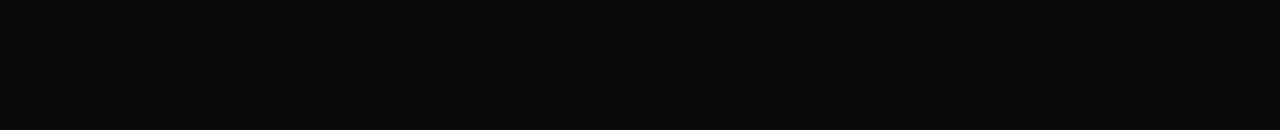
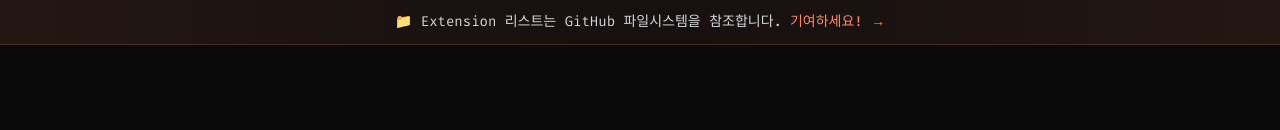
Before and after one commit to pinion05/claude-hub, a Next.js app: page / in a window 1280 px wide. Shown: the top 130 px of the page. Built offline with nearby package versions, Linux system fonts and the light colour scheme; no server answers; a web font is replaced by a local one.

Commit message:
feat: Add contribution banner with GitHub reference
- Created ContributionBanner component
- Added banner at top of HomePage showing GitHub filesystem reference
- Included link to contribute to the project
- Banner visible on all views with gradient accent styling

```diff
--- /dev/null
+++ b/src/components/molecules/ContributionBanner.tsx
@@ -0,0 +1,23 @@
+import React from 'react';
+
+export const ContributionBanner: React.FC = () => {
+  return (
+    <div className="bg-gradient-to-r from-accent/10 via-accent/5 to-accent/10 border-b border-accent/20">
+      <div className="max-w-6xl mx-auto px-6 py-3">
+        <div className="flex items-center justify-center gap-2 text-sm">
+          <span className="text-gray-300">
+            📁 Extension 리스트는 GitHub 파일시스템을 참조합니다.
+          </span>
+          <a
+            href="https://github.com/pinion05/claude-hub"
+            target="_blank"
+            rel="noopener noreferrer"
+            className="text-accent hover:text-accent-hover transition-colors font-medium"
+          >
+            기여하세요! →
+          </a>
+        </div>
+      </div>
+    </div>
+  );
+};
--- a/src/components/templates/HomePage.tsx
+++ b/src/components/templates/HomePage.tsx
@@ -6,6 +6,7 @@
 import { SearchSection } from '@/components/organisms/SearchSection';
 import { ExtensionGrid } from '@/components/organisms/ExtensionGrid';
 import { CategoryFilter } from '@/components/molecules/CategoryFilter';
+import { ContributionBanner } from '@/components/molecules/ContributionBanner';
 import { useSearch } from '@/hooks/useSearch';
 import { useScrollSticky } from '@/hooks/useScrollSticky';
 import { useModal } from '@/hooks/useModal';
@@ -113,6 +114,9 @@
   return (
     <GitHubDataProvider>
       <div className="min-h-screen bg-background text-foreground">
+        {/* Contribution Banner - always visible at the top */}
+        <ContributionBanner />
+
         {/* Header - only visible when showing results */}
         {showResults && (
           <Header
```
